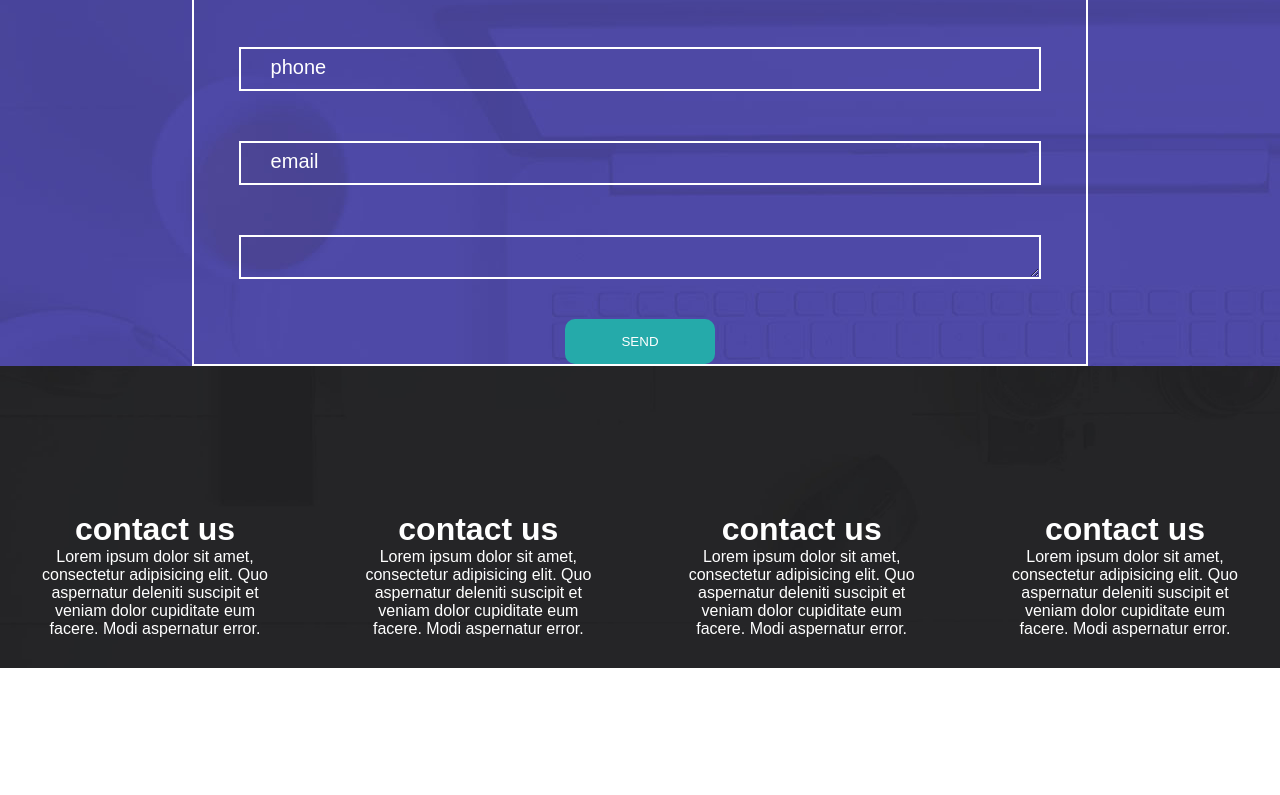
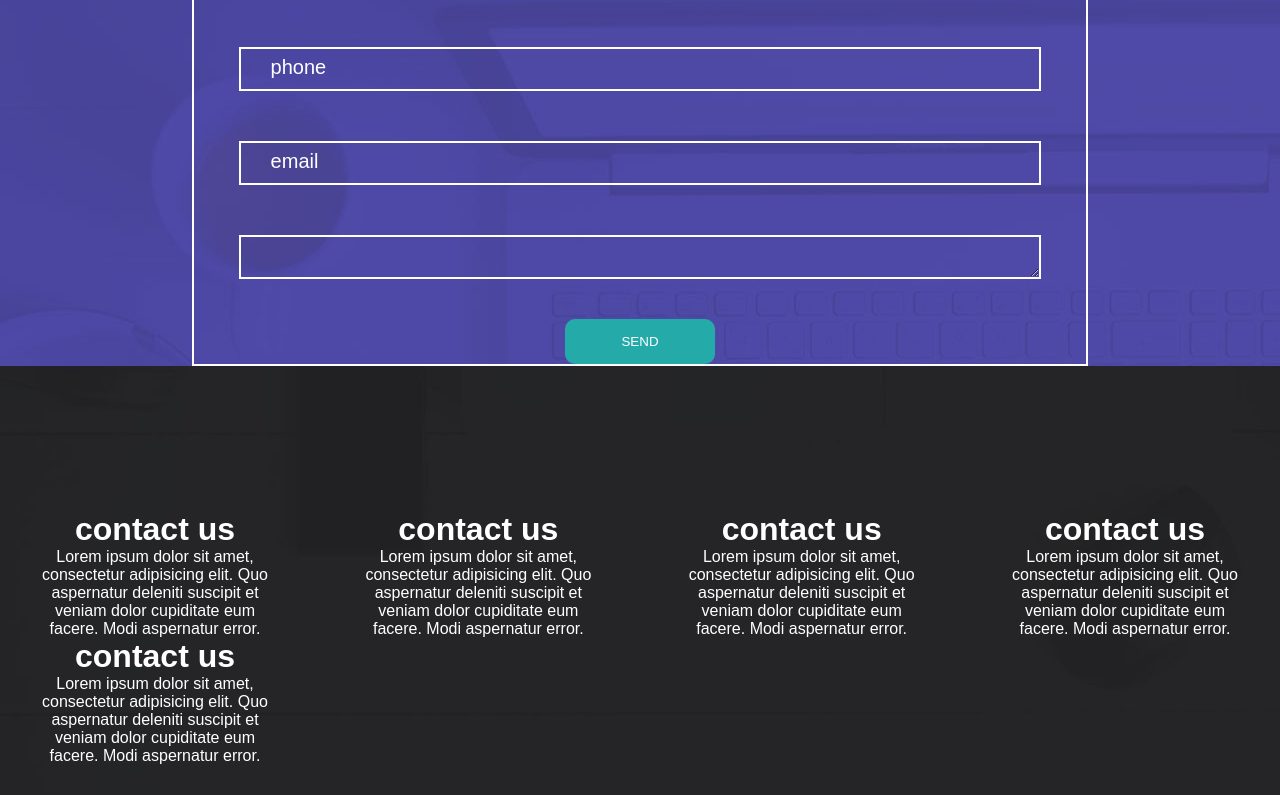
Before and after one commit to HashemJalloul/session-12, a plain HTML site: page index.html in a window 1280 px wide. Shown: the part 3386-4181 px from the top of the page. Before the commit the page ends 4054 px from the top, so only its background shows below. Drawn offline with Linux system fonts and the light colour scheme.

Commit message:
add footer

```diff
--- a/index.html
+++ b/index.html
@@ -174,6 +174,11 @@
                 <p>Lorem ipsum dolor sit amet, consectetur adipisicing elit. Quo aspernatur deleniti suscipit et veniam
                     dolor cupiditate eum facere. Modi aspernatur error.</p>
             </div>
+            <div>
+                <h1>contact us</h1>
+                <p>Lorem ipsum dolor sit amet, consectetur adipisicing elit. Quo aspernatur deleniti suscipit et veniam
+                    dolor cupiditate eum facere. Modi aspernatur error.</p>
+            </div>
         </div>
     </footer>
 </body>
```
